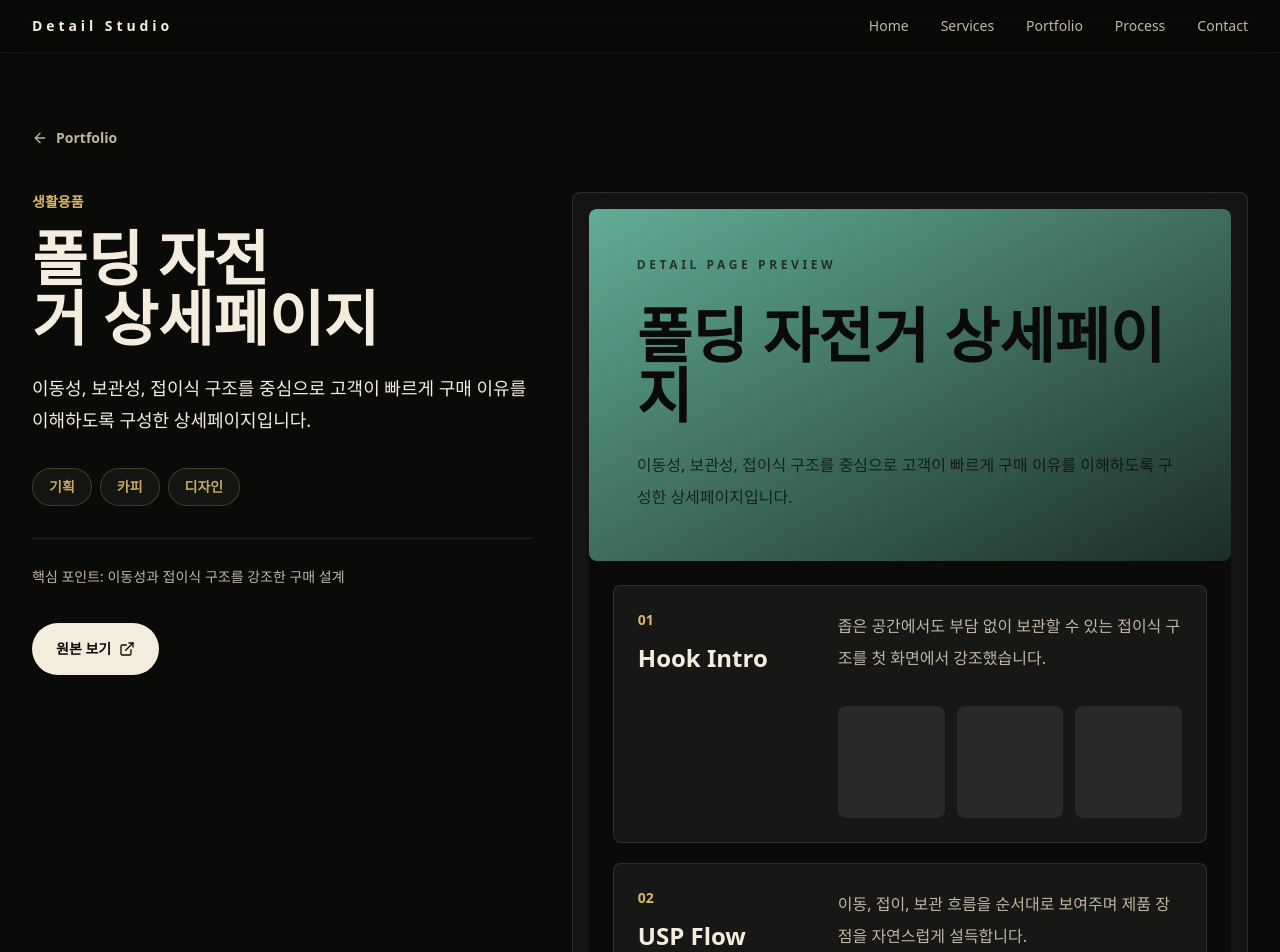
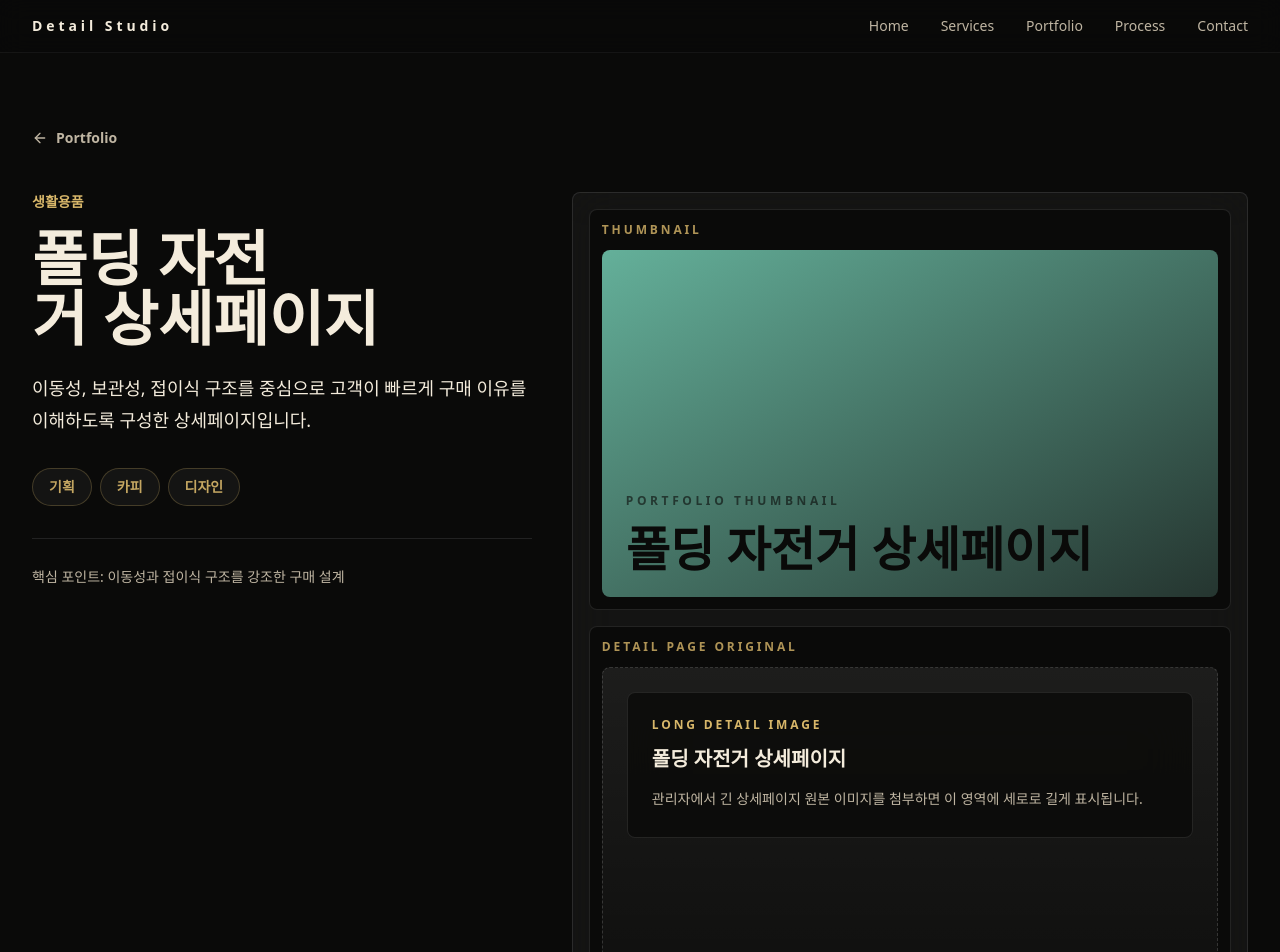
Before and after one commit to janudece2426/detail-studio-portfolio, a Next.js app: page /portfolio/folding-bike in a window 1280 px wide. Shown: the top 952 px of the page. Built offline with nearby package versions, Linux system fonts and the light colour scheme.

Commit message:
Simplify portfolio detail layout

```diff
--- a/src/app/portfolio/[slug]/page.tsx
+++ b/src/app/portfolio/[slug]/page.tsx
@@ -1,4 +1,4 @@
-import { ArrowLeft, ExternalLink } from "lucide-react";
+import { ArrowLeft } from "lucide-react";
 import type { Metadata } from "next";
 import Link from "next/link";
 import { notFound } from "next/navigation";
@@ -75,28 +75,10 @@ export default async function PortfolioDetailPage({ params }: PortfolioDetailPag
               <p className="mt-8 border-t border-white/10 pt-6 text-sm leading-7 text-muted">
                 핵심 포인트: {item.point}
               </p>
-              <a
-                href={item.originalUrl}
-                target="_blank"
-                rel="noreferrer"
-                className="mt-8 inline-flex items-center justify-center gap-2 rounded-full bg-ivory px-6 py-4 text-sm font-semibold text-charcoal transition hover:-translate-y-0.5 hover:bg-white"
-              >
-                원본 보기
-                <ExternalLink size={16} />
-              </a>
             </aside>
 
             <section className="overflow-hidden rounded-lg border border-white/10 bg-white/[0.045] p-4 backdrop-blur-xl">
-              {item.detailImage ? (
-                // eslint-disable-next-line @next/next/no-img-element
-                <img
-                  src={item.detailImage}
-                  alt={`${item.title} 상세페이지`}
-                  className="w-full rounded-lg object-cover"
-                />
-              ) : (
-                <DetailMockup item={item} />
-              )}
+              <DetailPreview item={item} />
             </section>
           </div>
         </section>
@@ -106,7 +88,7 @@ export default async function PortfolioDetailPage({ params }: PortfolioDetailPag
   );
 }
 
-function DetailMockup({ item }: { item: NonNullable<ReturnType<typeof getPortfolioItem>> }) {
+function DetailPreview({ item }: { item: NonNullable<ReturnType<typeof getPortfolioItem>> }) {
   const accent = {
     gold: "from-gold/80 to-gold/15",
     mint: "from-mint/70 to-mint/15",
@@ -114,48 +96,54 @@ function DetailMockup({ item }: { item: NonNullable<ReturnType<typeof getPortfol
   }[item.accent];
 
   return (
-    <div className="min-h-[1200px] rounded-lg bg-charcoal">
-      <div className={`rounded-lg bg-gradient-to-br ${accent} p-8 sm:p-12`}>
-        <p className="text-xs font-semibold uppercase tracking-[0.3em] text-charcoal/70">
-          Detail Page Preview
+    <div className="space-y-4">
+      <div className="rounded-lg border border-white/10 bg-charcoal p-3">
+        <p className="mb-3 text-xs font-semibold uppercase tracking-[0.24em] text-gold/80">
+          Thumbnail
         </p>
-        <h2 className="mt-8 max-w-xl text-4xl font-semibold leading-tight text-charcoal sm:text-6xl">
-          {item.title}
-        </h2>
-        <p className="mt-6 max-w-2xl text-base leading-8 text-charcoal/75">{item.summary}</p>
+        <div className="relative aspect-[16/9] overflow-hidden rounded-lg bg-white/[0.04]">
+          {item.image ? (
+            // eslint-disable-next-line @next/next/no-img-element
+            <img src={item.image} alt={`${item.title} 썸네일`} className="h-full w-full object-cover" />
+          ) : (
+            <div className={`flex h-full items-end bg-gradient-to-br ${accent} p-6`}>
+              <div>
+                <p className="text-xs font-semibold uppercase tracking-[0.3em] text-charcoal/60">
+                  Portfolio Thumbnail
+                </p>
+                <h2 className="mt-4 max-w-xl text-3xl font-semibold leading-tight text-charcoal sm:text-5xl">
+                  {item.title}
+                </h2>
+              </div>
+            </div>
+          )}
+        </div>
       </div>
 
-      <div className="space-y-5 p-4 sm:p-6">
-        {item.detailSections.map((section, index) => (
-          <article
-            key={section.title}
-            className="grid gap-5 rounded-lg border border-white/10 bg-white/[0.055] p-6 sm:grid-cols-[180px_1fr]"
-          >
-            <div>
-              <p className="text-sm font-semibold text-gold">
-                {String(index + 1).padStart(2, "0")}
+      <div className="rounded-lg border border-white/10 bg-charcoal p-3">
+        <p className="mb-3 text-xs font-semibold uppercase tracking-[0.24em] text-gold/80">
+          Detail Page Original
+        </p>
+        {item.detailImage ? (
+          // eslint-disable-next-line @next/next/no-img-element
+          <img
+            src={item.detailImage}
+            alt={`${item.title} 긴 상세페이지 원본`}
+            className="w-full rounded-lg object-cover"
+          />
+        ) : (
+          <div className="min-h-[1500px] rounded-lg border border-dashed border-white/15 bg-[linear-gradient(180deg,rgba(255,255,255,0.08),rgba(255,255,255,0.025)_22%,rgba(216,183,106,0.08)_48%,rgba(134,242,211,0.05)_74%,rgba(255,255,255,0.04))] p-6">
+            <div className="sticky top-24 rounded-lg border border-white/10 bg-charcoal/80 p-6 backdrop-blur-xl">
+              <p className="text-xs font-semibold uppercase tracking-[0.24em] text-gold">
+                Long Detail Image
               </p>
-              <h3 className="mt-3 text-2xl font-semibold text-ivory">{section.title}</h3>
+              <p className="mt-3 text-xl font-semibold text-ivory">{item.title}</p>
+              <p className="mt-3 text-sm leading-7 text-muted">
+                관리자에서 긴 상세페이지 원본 이미지를 첨부하면 이 영역에 세로로 길게 표시됩니다.
+              </p>
             </div>
-            <div>
-              <p className="text-base leading-8 text-muted">{section.description}</p>
-              <div className="mt-8 grid gap-3 sm:grid-cols-3">
-                <div className="h-28 rounded-lg bg-white/[0.08]" />
-                <div className="h-28 rounded-lg bg-white/[0.08]" />
-                <div className="h-28 rounded-lg bg-white/[0.08]" />
-              </div>
-            </div>
-          </article>
-        ))}
-
-        <div className="rounded-lg border border-gold/20 bg-gold/[0.07] p-8 text-center">
-          <p className="text-sm font-semibold uppercase tracking-[0.24em] text-gold">
-            Purchase Flow
-          </p>
-          <p className="mx-auto mt-4 max-w-xl text-xl font-semibold leading-8 text-ivory">
-            상품 가치가 읽히고, 장점이 설득되고, 마지막에는 구매 이유가 남도록 구성합니다.
-          </p>
-        </div>
+          </div>
+        )}
       </div>
     </div>
   );
```
